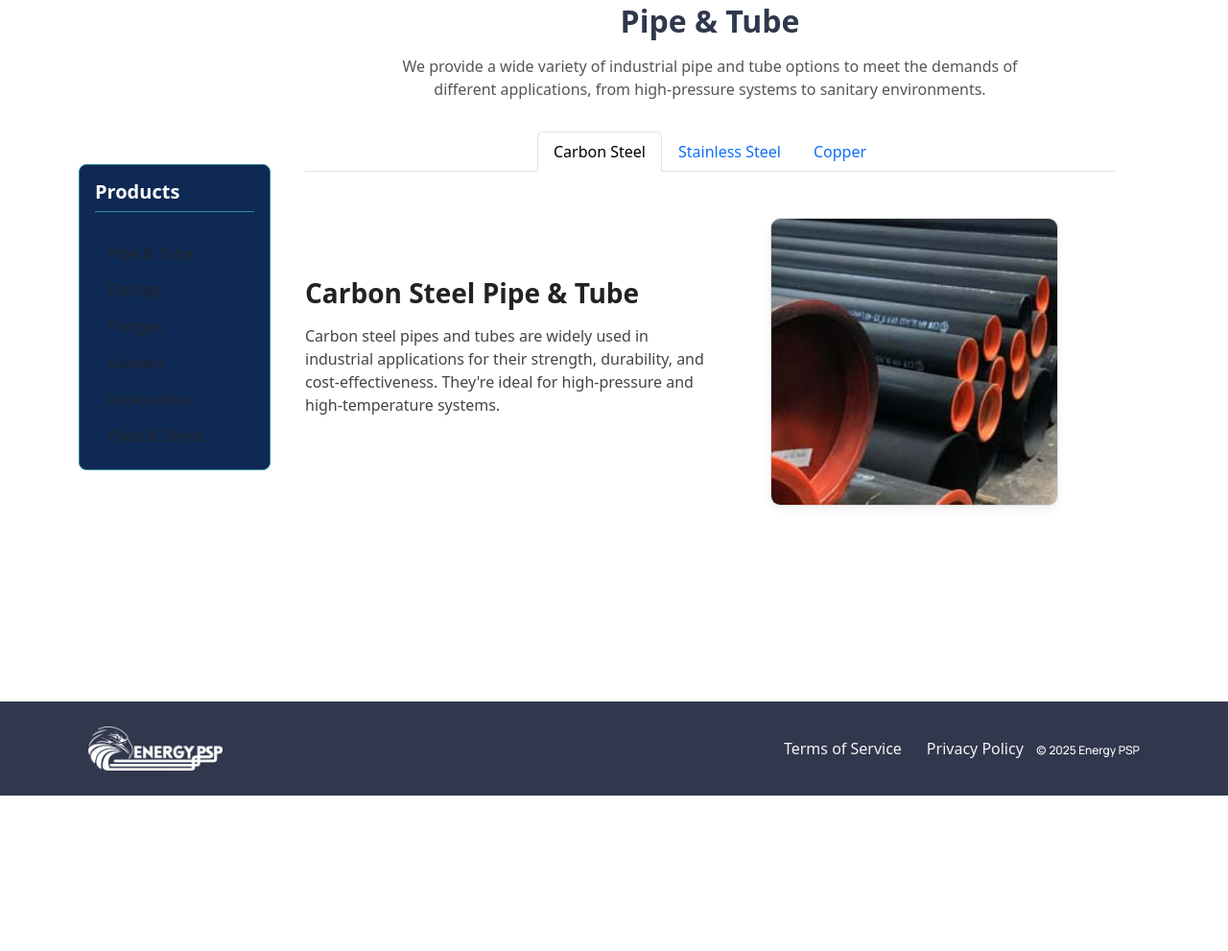
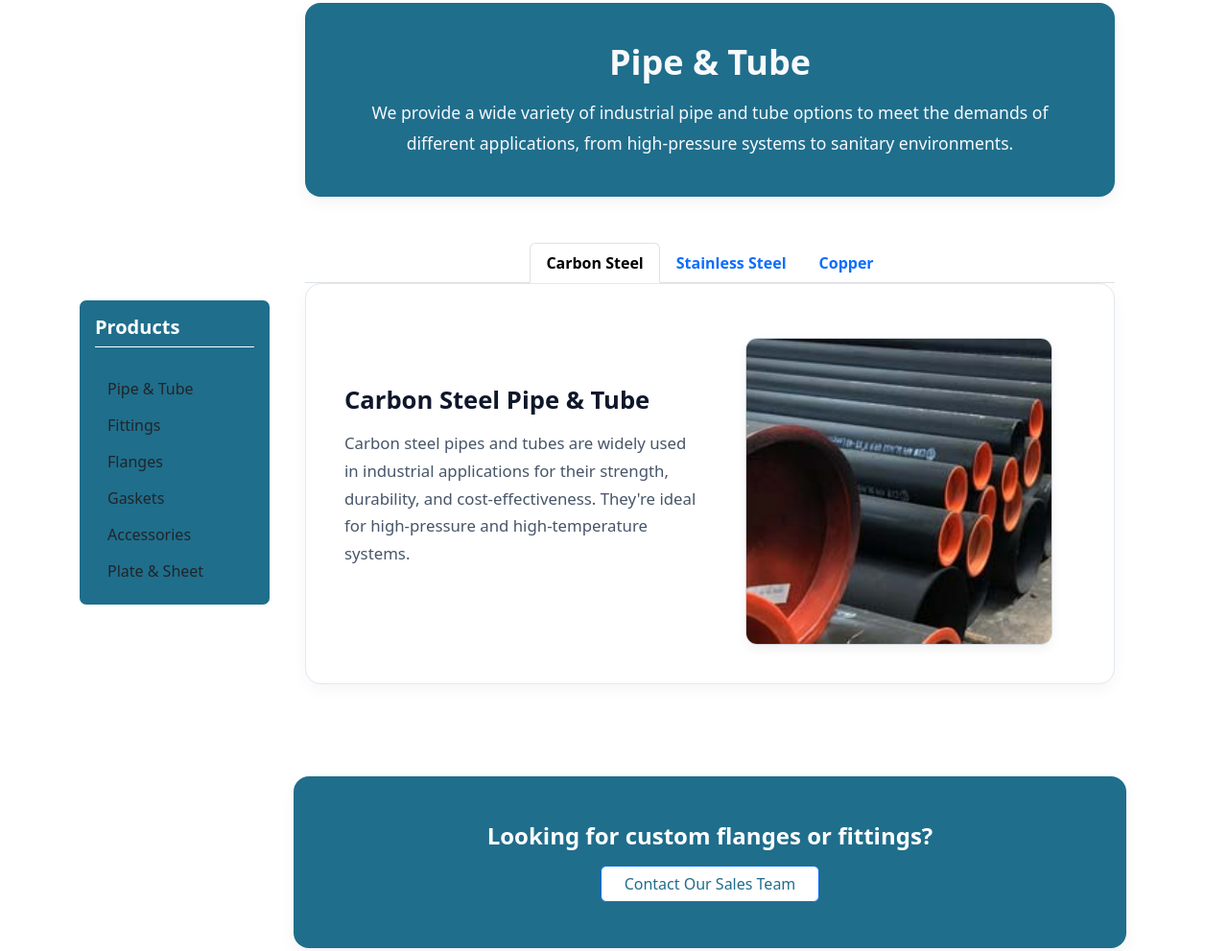
Before and after one commit to Am-bahrehdar/EnergyPSP, a Gatsby site: page /Products/pipe-tube in a window 1280 px wide. Shown: the part 155-1146 px from the top of the page at 96% size. Before the commit the page ends 984 px from the top, so only its background shows below. Built offline with nearby package versions, Linux system fonts and the light colour scheme; Gatsby itself is replaced by a stand-in of ours.

Commit message:
Added Call to action section

```diff
--- a/src/components/ProductTabs/Index.js
+++ b/src/components/ProductTabs/Index.js
@@ -9,14 +9,11 @@ const ProductTabs = ({ summary, variants }) => {
   const [activeTab, setActiveTab] = useState(variantKeys[0])
   const sectionRef = useRef(null)
 
-  // Set tab from URL param on mount
   useEffect(() => {
     const params = new URLSearchParams(window.location.search)
     const urlTab = params.get("tab")
-
     if (urlTab && variantKeys.includes(urlTab)) {
       setActiveTab(urlTab)
-
       setTimeout(() => {
         sectionRef.current?.scrollIntoView({
           behavior: "smooth",
@@ -26,7 +23,6 @@ const ProductTabs = ({ summary, variants }) => {
     }
   }, [variantKeys])
 
-  // Scroll to top of section on tab change
   useEffect(() => {
     sectionRef.current?.scrollIntoView({ behavior: "smooth" })
   }, [activeTab])
@@ -34,13 +30,16 @@ const ProductTabs = ({ summary, variants }) => {
   return (
     <div ref={sectionRef} className="container py-5">
       {/* Summary */}
-      <div className={styles.summary}>
-        <h1 className="fw-bold mb-3">{summary.title}</h1>
+      <div className={styles.summaryBox}>
+        <h1>{summary.title}</h1>
         <p>{summary.description}</p>
       </div>
 
       {/* Tabs */}
-      <ul className={classNames("nav nav-tabs", styles.tabs)} role="tablist">
+      <ul
+        className={classNames("nav nav-tabs fw-bold ", styles.tabs)}
+        role="tablist"
+      >
         {variantKeys.map(key => (
           <li className="nav-item" key={key}>
             <button
@@ -67,15 +66,12 @@ const ProductTabs = ({ summary, variants }) => {
       </ul>
 
       {/* Tab Content */}
-      <div className={classNames("tab-content", styles.tabContent)}>
-        <div className="row align-items-center mt-4 g-2">
-          {/* Text */}
-          <div className="col-md-6 text-center text-md-start mb-4 mb-md-0">
-            <h3 className="fw-semibold">{variants[activeTab].title}</h3>
+      <div className={styles.variantBox}>
+        <div className="row align-items-center g-4">
+          <div className="col-md-6 text-center text-md-start">
+            <h3>{variants[activeTab].title}</h3>
             <p>{variants[activeTab].description}</p>
           </div>
-
-          {/* Image */}
           <div className="col-md-6 text-center">
             {variants[activeTab].imageData ? (
               <GatsbyImage
--- a/src/components/ProductTabs/styles.module.scss
+++ b/src/components/ProductTabs/styles.module.scss
@@ -1,52 +1,85 @@
-.summary {
+@import url("https://fonts.googleapis.com/css2?family=Manrope:wght@300;400;500;600;700;800&display=swap");
+
+:global(body) {
+  font-family: "Manrope", sans-serif;
+}
+
+.summaryBox {
+  background-color: #1f6e8c;
+  padding: 2.5rem;
+  border-radius: 1rem;
   text-align: center;
-  margin-bottom: 2rem;
+  box-shadow: 0 6px 16px rgba(0, 0, 0, 0.05);
+  margin-bottom: 3rem;
 
   h1 {
-    font-size: 2rem;
-    color: #30384d;
+    font-size: 2.25rem;
+    color: #f8f9fb;
+    font-weight: 700;
+    margin-bottom: 1rem;
   }
 
   p {
-    color: #555;
-    max-width: 700px;
+    color: #f7f9fc;
+    max-width: 720px;
     margin: 0 auto;
+    font-size: 1.1rem;
+    font-weight: 400;
+    line-height: 1.8;
   }
 }
 
 .tabs {
   justify-content: center;
-  margin-bottom: 1.5rem;
+  margin-bottom: 2rem;
+  border :global(.nav-tabs) {
+    border-bottom: none;
+  }
 
-  .nav-link {
-    color: #333;
-    font-weight: 500;
-    transition: all 0.2s ease;
+  :global(.nav-tabs .nav-link) {
+    font-weight: 600;
+    margin: 0 0.25rem;
+    border-radius: 0.5rem 0.5rem 0 0;
+    transition: all 0.2s ease-in-out;
+    padding: 0.75rem 1.5rem;
+    font-size: 0.95rem;
+    color: #0e2954 !important;
+    background-color: #f0f4f8;
+
+    &:hover {
+      background-color: #2e8a99 !important;
+      color: #fff !important;
+    }
 
     &.active {
-      color: #0d6efd;
-      border-color: #0d6efd #0d6efd transparent;
-    }
-
-    &:hover {
-      background-color: #f0f0f0;
+      background-color: #1f6e8c !important;
+      color: #ffffff !important;
+      border-bottom: 3px solid #0e2954 !important;
     }
   }
 }
 
-.tabContent {
+.variantBox {
+  background-color: #ffffff;
+  padding: 2.5rem;
+  border-radius: 1rem;
+  border: 1px solid #e2e8f0;
+  box-shadow: 0 6px 16px rgba(0, 0, 0, 0.04);
+  transition: box-shadow 0.3s ease;
+
   h3 {
-    color: #222;
+    color: #0f172a;
+    font-size: 1.6rem;
+    font-weight: 600;
     margin-bottom: 1rem;
     text-align: left;
   }
 
   p {
-    color: #444;
-    max-width: 500px;
-    margin-bottom: 1rem;
-    margin-left: 0;
-    margin-right: 0;
+    color: #475569;
+    font-size: 1.05rem;
+    font-weight: 400;
+    line-height: 1.7;
     text-align: left;
   }
 
@@ -59,12 +92,12 @@
 }
 
 .image {
-  max-width: 300px;
+  max-width: 320px;
   width: 100%;
   margin-top: 1rem;
-  border-radius: 10px;
-  border: 1px solid #ddd;
-  box-shadow: 0 4px 10px rgba(0, 0, 0, 0.06);
+  border-radius: 12px;
+  border: 1px solid #d1d5db;
+  box-shadow: 0 4px 12px rgba(0, 0, 0, 0.06);
 
   @media (max-width: 767.98px) {
     margin-left: auto;
--- /dev/null
+++ b/src/components/calltoaction/Index.js
@@ -0,0 +1,23 @@
+import React from "react"
+import { Link } from "gatsby"
+import classNames from "classnames"
+import * as styles from "./styles.module.scss"
+
+const CallToAction = ({ title, buttonText, link }) => {
+  return (
+    <div className={classNames("text-center p-5 mt-5", styles.ctaBox)}>
+      <h4 className={styles.ctaTitle}>{title}</h4>
+      <Link to={link} className="btn btn-primary px-4">
+        {buttonText}
+      </Link>
+    </div>
+  )
+}
+
+CallToAction.defaultProps = {
+  title: "Need a custom pipe solution?",
+  buttonText: "Contact Our Sales Team",
+  link: "/contact-us",
+}
+
+export default CallToAction
--- /dev/null
+++ b/src/components/calltoaction/styles.module.scss
@@ -0,0 +1,25 @@
+.ctaBox {
+  background-color: #1f6e8c;
+  border-radius: 1rem;
+  box-shadow: 0 8px 16px rgba(0, 0, 0, 0.05);
+}
+
+.ctaTitle {
+  color: #ffffff;
+  font-weight: 700;
+  margin-bottom: 1rem;
+}
+
+:global(.btn-primary) {
+  background-color: #ffffff !important;
+  color: #1f6e8c !important;
+  font-weight: 600;
+  border: 2px solid #1f6e8c;
+  transition: all 0.2s ease-in-out;
+
+  &:hover {
+    background-color: #0e2954 !important;
+    color: #ffffff !important;
+    border-color: #0e2954 !important;
+  }
+}
--- a/src/components/sidebar/styles.module.scss
+++ b/src/components/sidebar/styles.module.scss
@@ -1,9 +1,9 @@
 .sidebar {
   width: 200px;
-  background-color: #0e2954;
+  background-color: #1f6e8c;
   padding: 1.5rem 1rem;
-  color: white;
-  border: 1px solid #2e8a99;
+  color: #ffffff;
+  border: 1px solid #ffffff;
   border-radius: 0.5rem;
   margin-top: 2rem;
   margin-bottom: 2rem;
@@ -14,7 +14,7 @@
   font-size: 1.25rem;
   color: #ffffff;
   font-weight: 600;
-  border-bottom: 1px solid #2e8a99;
+  border-bottom: 1px solid #ffffff;
   padding-bottom: 0.5rem;
   margin-bottom: 1.5rem;
 }
@@ -35,7 +35,7 @@
 }
 
 .link:hover {
-  color: #2e8a99;
+  color: #ffffff;
 }
 .subList {
   margin: 0;
--- a/src/pages/Products/pipe-tube.js
+++ b/src/pages/Products/pipe-tube.js
@@ -4,6 +4,7 @@ import Seo from "../../components/seo"
 import ProductTabs from "../../components/ProductTabs/Index"
 import pipetubeData from "../../productsdata/pipetubedata"
 import Sidebar from "../../components/sidebar"
+import CallToAction from "../../components/calltoaction"
 
 const PipeTubePage = ({ data }) => {
   const enrichedVariants = {
@@ -39,6 +40,7 @@ const PipeTubePage = ({ data }) => {
               summary={pipetubeData.summary}
               variants={enrichedVariants}
             />
+            <CallToAction title="Looking for custom flanges or fittings?"></CallToAction>
           </main>
         </div>
       </div>
```
